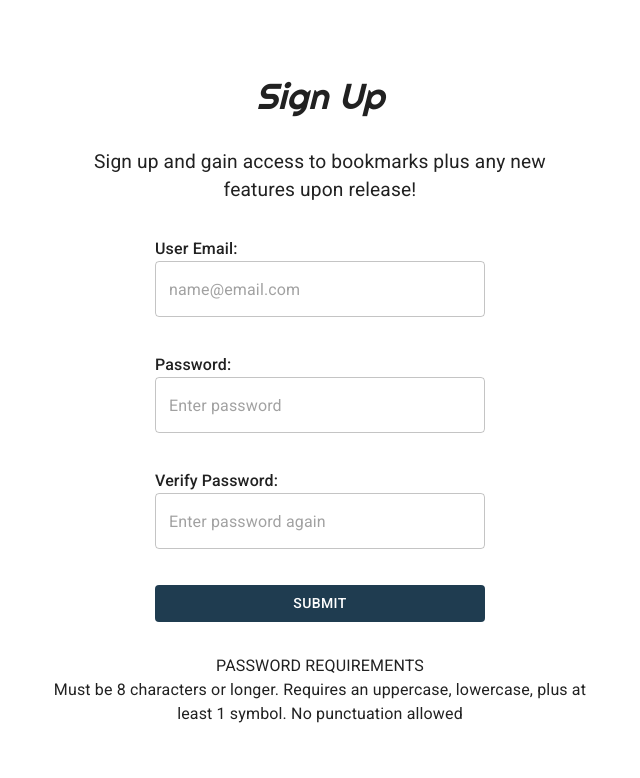
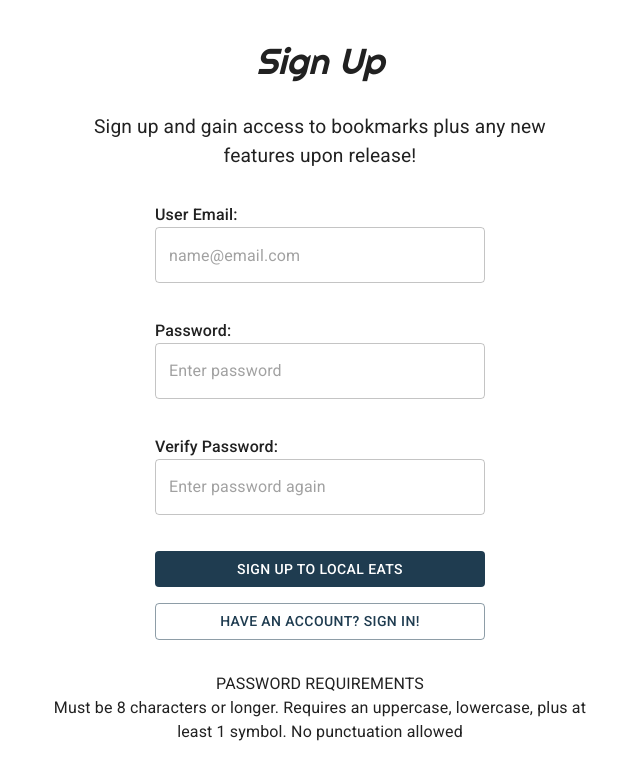
Before and after one commit to JasonXB/local-eats, a Next.js app: page /auth/signup in a window 1280 px wide. Shown: the top 778 px of the page, without its empty margins (320-960 px from the left). Built offline with nearby package versions, Linux system fonts and the light colour scheme; no server answers.

Commit message:
Added additional links to /signup and /signin

```diff
--- a/pages/auth/signup.js
+++ b/pages/auth/signup.js
@@ -75,7 +75,7 @@ export default function signup() {
       router.push("/auth/verify-email"); // redirect
       return;
     } catch (error) {
-      console.log(error.response)
+      console.log(error.response);
       const errorMSG = error.response.data.message;
       switch (errorMSG) {
         case "This password does not match the first":
@@ -167,12 +167,18 @@ export default function signup() {
         onClick={submitHandler}
         sx={{ width: "80%", maxWidth: "20.625rem" }}
       >
-        Submit
+        Sign up to Local Eats
+      </Button>
+      <Button
+        disableElevation
+        variant="outlined"
+        href="/auth/signin"
+        sx={{ width: "80%", maxWidth: "20.625rem", mt: 2 }}
+      >
+        Have an account? Sign in!
       </Button>
       <Stack sx={styles.bottomSection}>
-        <Typography variant="p" sx={{ mt: 2 }}>
-          PASSWORD REQUIREMENTS
-        </Typography>
+        <Typography variant="p">PASSWORD REQUIREMENTS</Typography>
         <Typography variant="p">
           Must be 8 characters or longer. Requires an uppercase, lowercase, plus
           at least 1 symbol. No punctuation allowed
@@ -260,6 +266,6 @@ const styles = {
   },
   bottomSection: {
     height: "5.5rem",
-    mt: 2,
+    mt: 4,
   },
 };
--- a/pages/testError.js
+++ b/pages/testError.js
@@ -2,7 +2,8 @@ import React from "react";
 import DeleteAccount from "../src/page-blocks/authForms/DeleteAccount";
 import ChangePassword from "../src/page-blocks/authForms/ChangePassword";
 import ChangeEmail from "../src/page-blocks/authForms/ChangeEmail";
+import GeneralError from "../src/custom-components/Modals/GeneralError"
 
 export default function testError() {
-  return <ChangeEmail />;
+  return <GeneralError />;
 }
```
Also changed, not shown: pages/auth/signin.js (+8 -1 lines).
